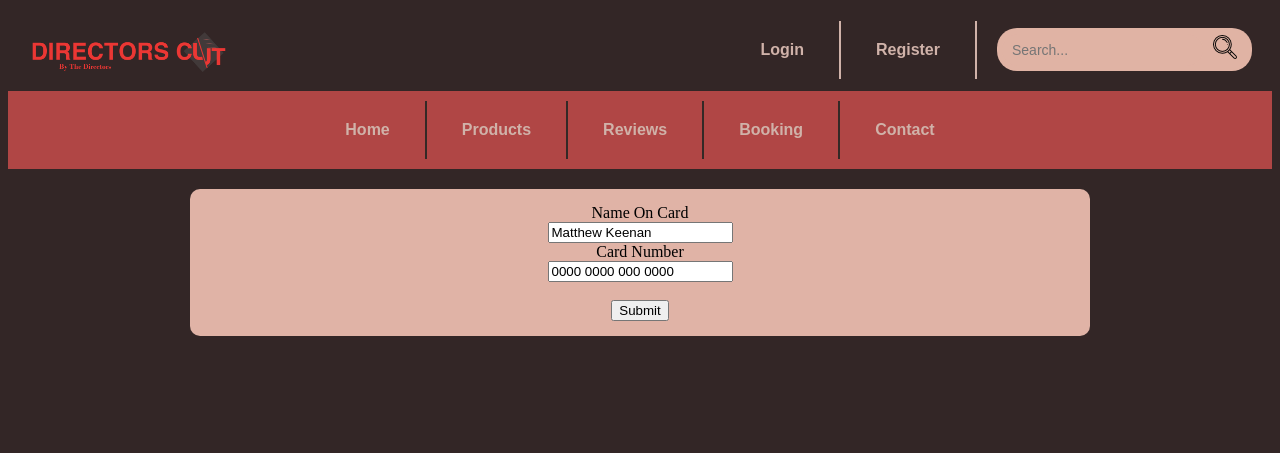
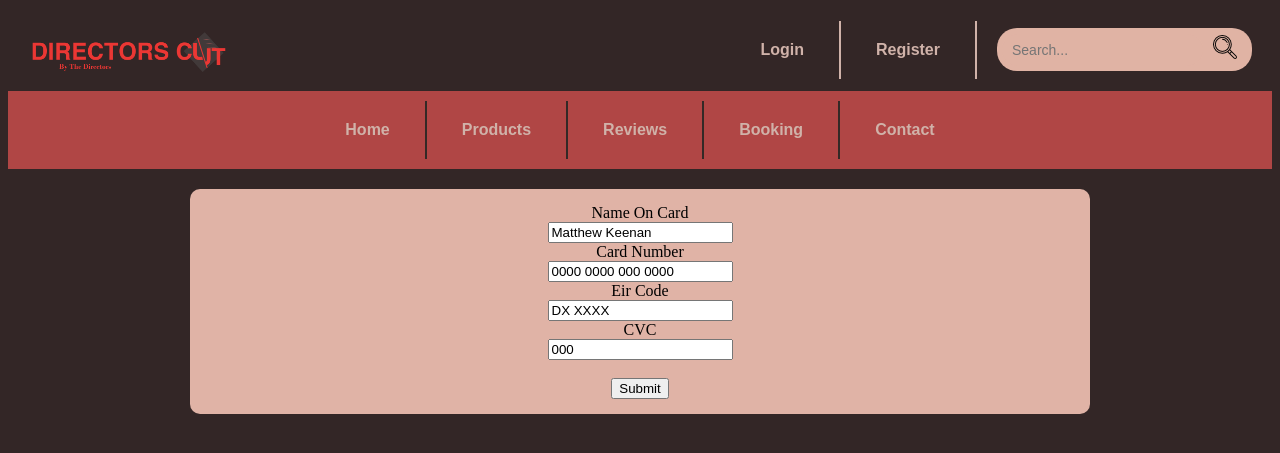
Before and after one commit to MattJphK/SoftwareEng_ClientSide_Project, a PHP site: page /Booking.php in a window 1280 px wide. Shown: the top 453 px of the page. Run offline with PHP 8.4, Linux system fonts and the light colour scheme.

Commit message:
Update Booking.php

```diff
--- a/Booking.php
+++ b/Booking.php
@@ -51,7 +51,11 @@ $desc1 = "One of Quentin Tarantino Best Films about a heist gone wrong. Creates
             <label for="cname">Name On Card</label><br>
             <input type="text" id="cname" name="cname" value="Matthew Keenan"><br>
             <label for="cardNo">Card Number</label><br>
-            <input type="text" id="cardNo" name="cardNo" value="0000 0000 000 0000"><br><br>
+            <input type="text" id="cardNo" name="cardNo" value="0000 0000 000 0000"><br>
+            <label for="eir">Eir Code</label><br>
+            <input type="text" id="eir" name="eir" value="DX XXXX"><br>
+            <label for="cvc">CVC</label><br>
+            <input type="text" id="cvc" name="cvc" value="000"><br><br>
             <input type="submit" value="Submit">
         </form>
     </div>
```
